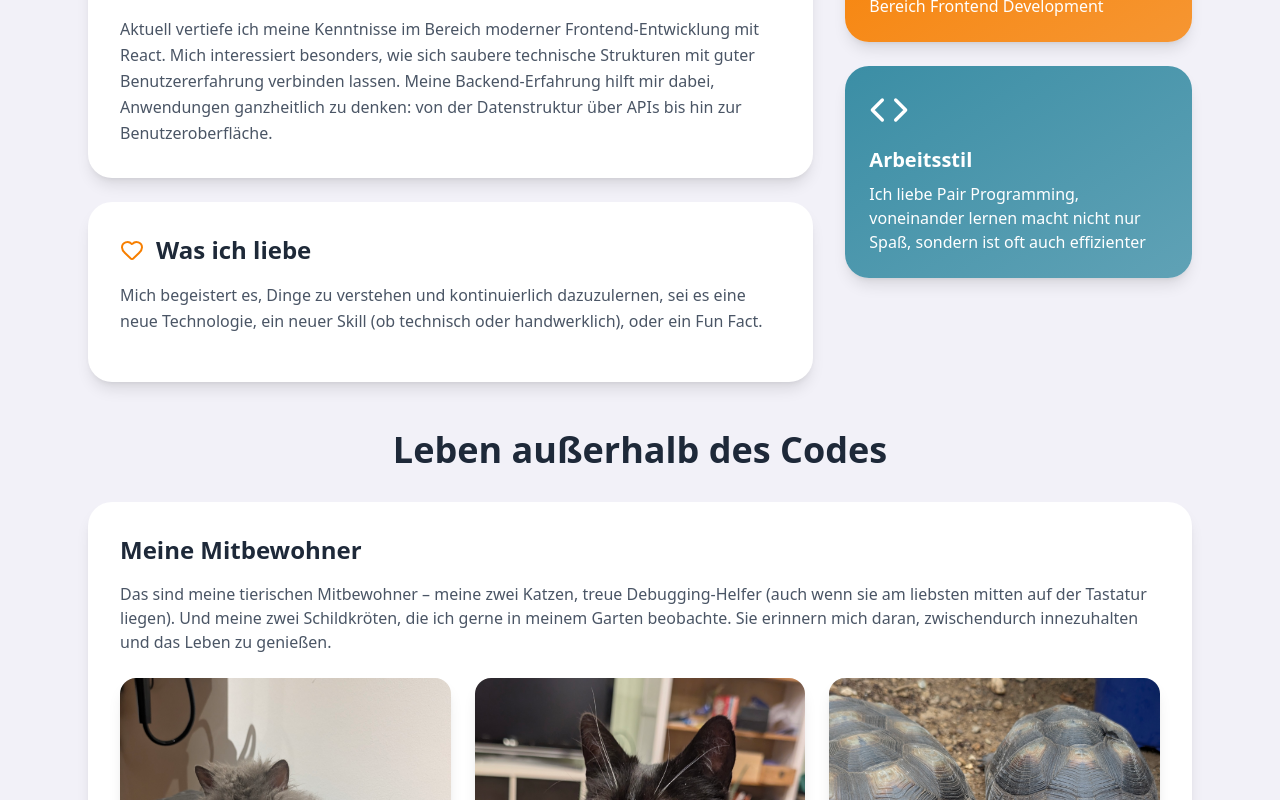
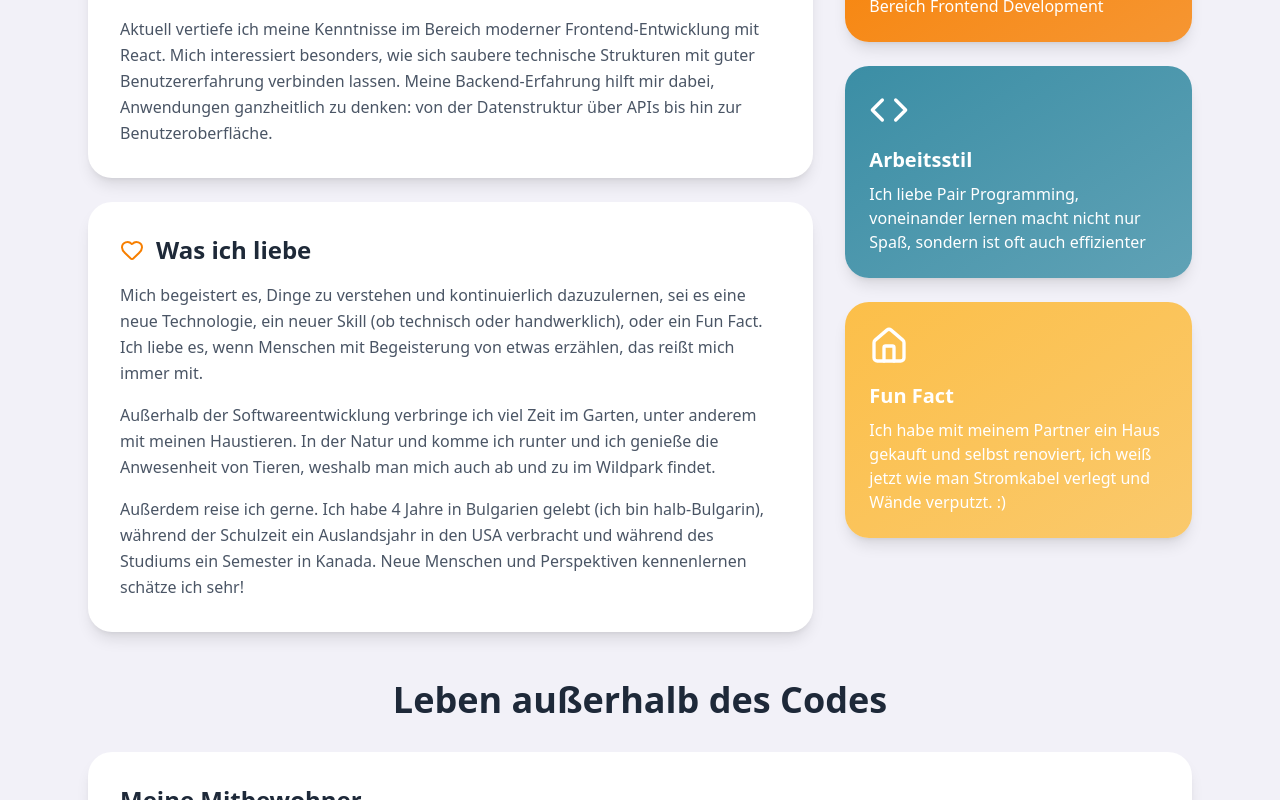
Before and after one commit to kwidua/kathis-website, a React (Vite) app: page /about in a window 1280 px wide. Shown: the part 714-1514 px from the top of the page. Built offline with nearby package versions, Linux system fonts and the light colour scheme.

Commit message:
Update "About" content

```diff
--- a/src/components/About.tsx
+++ b/src/components/About.tsx
@@ -1,4 +1,4 @@
-import { Heart, Coffee, Code, Briefcase, GraduationCap, Sparkles } from "lucide-react";
+import { Heart, Code, Briefcase, GraduationCap, Sparkles, House } from "lucide-react";
 import  { content } from '../content.ts'
 import { useLanguageSwitcher } from "../contexts/LanguageContext.tsx"
 import garden from "./../assets/garden.jpg"
@@ -47,7 +47,8 @@ export default function About() {
             </div>
             <div className="space-y-4 text-gray-600 dark:text-gray-300 leading-relaxed text-sm md:text-base">
               <p>{data.love.p1}</p>
-              <p>{}</p>
+              <p>{data.love.p2}</p>
+              <p>{data.love.p3}</p>
             </div>
           </div>
           </div>
@@ -77,13 +78,13 @@ export default function About() {
             </p>
           </div>
 
-          {/* <div className="bg-gradient-to-br from-[#fcbf49] to-[#fcbf49]/80 rounded-3xl p-6 text-white shadow-lg">
-            <Coffee className="size-10 mb-4" />
+          <div className="bg-gradient-to-br from-[#fcbf49] to-[#fcbf49]/80 rounded-3xl p-6 text-white shadow-lg">
+            <House className="size-10 mb-4" />
             <h3 className="text-lg md:text-xl font-bold mb-2">{data.fun.title}</h3>
             <p className="p-color text-sm md:text-base">
               {data.fun.description}
             </p>
-          </div> */}
+          </div>
         </div>
         </div>
 
--- a/src/content.ts
+++ b/src/content.ts
@@ -173,9 +173,9 @@ about: {
         },
         love: {
             title: 'Was ich liebe',
-            p1: 'Mich begeistert es, Dinge zu verstehen und kontinuierlich dazuzulernen, sei es eine neue Technologie, ein neuer Skill (ob technisch oder handwerklich), oder ein Fun Fact.',
-            p2: 'Außerhalb der Softwareentwicklung verbringe ich viel Zeit im Garten. Dort finde ich einen Ausgleich zur Bildschirmarbeit und es erinnert mich daran, dass viele Dinge Zeit, Geduld und kontinuierliche Pflege brauchen, um zu wachsen. Meine zwei Katzen und meine Schildkröten leisten mir dabei meist Gesellschaft.',
-            p3: 'Außerdem reise ich gerne'
+            p1: 'Mich begeistert es, Dinge zu verstehen und kontinuierlich dazuzulernen, sei es eine neue Technologie, ein neuer Skill (ob technisch oder handwerklich), oder ein Fun Fact. Ich liebe es, wenn Menschen mit Begeisterung von etwas erzählen, das reißt mich immer mit.',
+            p2: 'Außerhalb der Softwareentwicklung verbringe ich viel Zeit im Garten, unter anderem mit meinen Haustieren. In der Natur und komme ich runter und ich genieße die Anwesenheit von Tieren, weshalb man mich auch ab und zu im Wildpark findet.',
+            p3: 'Außerdem reise ich gerne. Ich habe 4 Jahre in Bulgarien gelebt (ich bin halb-Bulgarin), während der Schulzeit ein Auslandsjahr in den USA verbracht und während des Studiums ein Semester in Kanada. Neue Menschen und Perspektiven kennenlernen schätze ich sehr!'
         },
         experience: {
             title: 'Erfahrung',
@@ -191,7 +191,7 @@ about: {
         },
         fun: {
             title: 'Fun Fact',
-            description: ' '
+            description: 'Ich habe mit meinem Partner ein Haus gekauft und selbst renoviert, ich weiß jetzt wie man Stromkabel verlegt und Wände verputzt. :)'
         },
         personal: {
             title: 'Leben außerhalb des Codes ',
@@ -221,7 +221,9 @@ about: {
         },
         love: {
             title: 'What I Love',
-            p1: "When I'm not coding, you can find me e"
+            p1: "I'm passionate about understanding things and continuously learning, whether it's a new technology, a new skill (technical or practical), or a fun fact. I love it when people talk about something with enthusiasm; it always captivates me.",
+            p2: "Outside of software development, I spend a lot of time in the garden, including with my pets. Being in nature helps me unwind, and I enjoy the company of animals, which is why you might also find me at the wildlife park from time to time.",
+            p3: "I also love to travel. I lived in Bulgaria for four years (I'm half-Bulgarian), spent a year abroad in the USA during high school, and a semester in Canada during my university studies. I really value meeting new people and gaining new perspectives!"
         },
           experience: {
             title: 'Experience',
@@ -237,7 +239,7 @@ about: {
         },
         fun: {
             title: 'Fun Fact',
-            description: ''
+            description: 'My partner and I bought a house and renovated it ourselves; I now know how to lay electrical cables and plaster walls. :)'
         },
         personal: {
             title: "Life Outside of Code",
```
